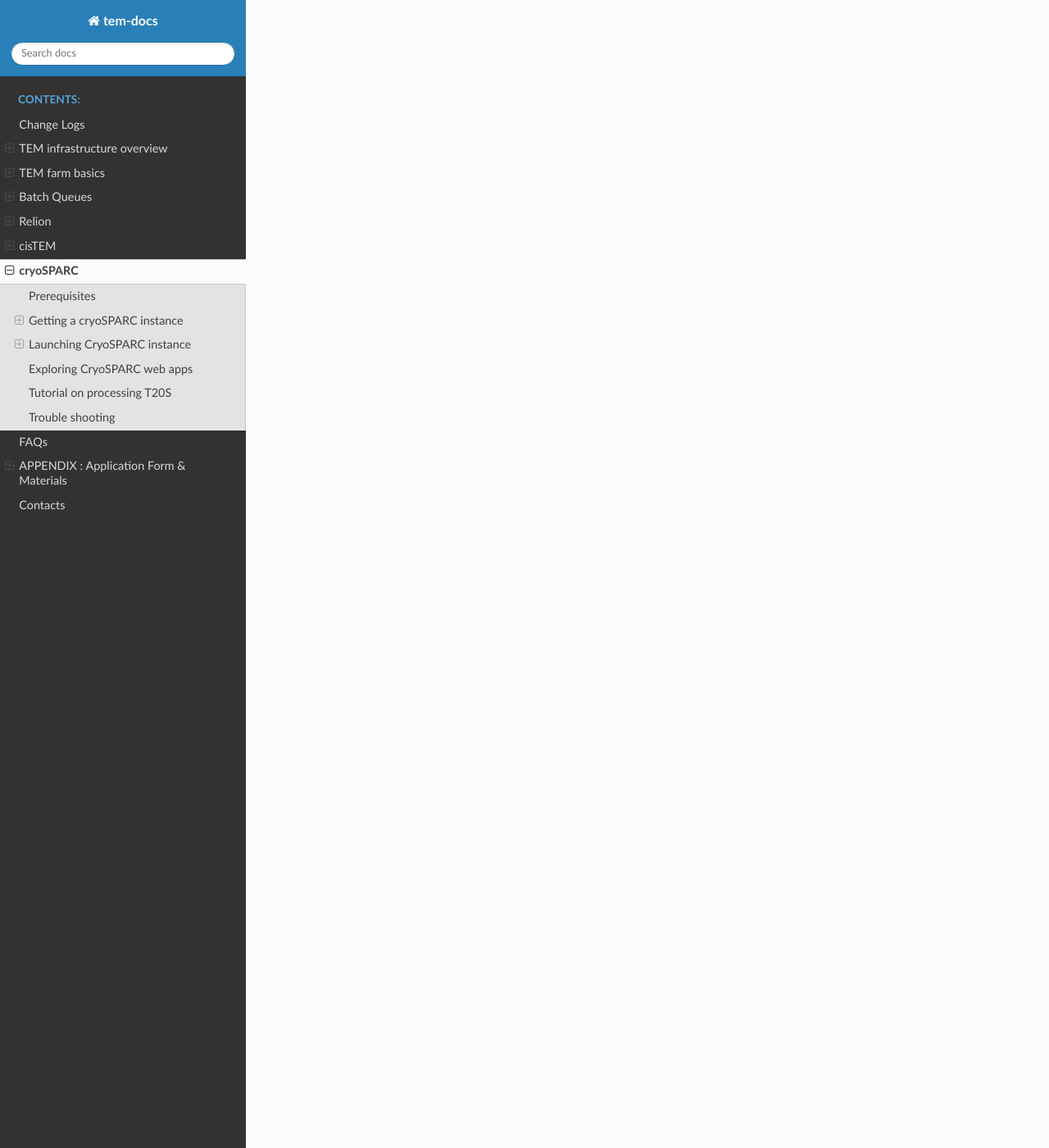
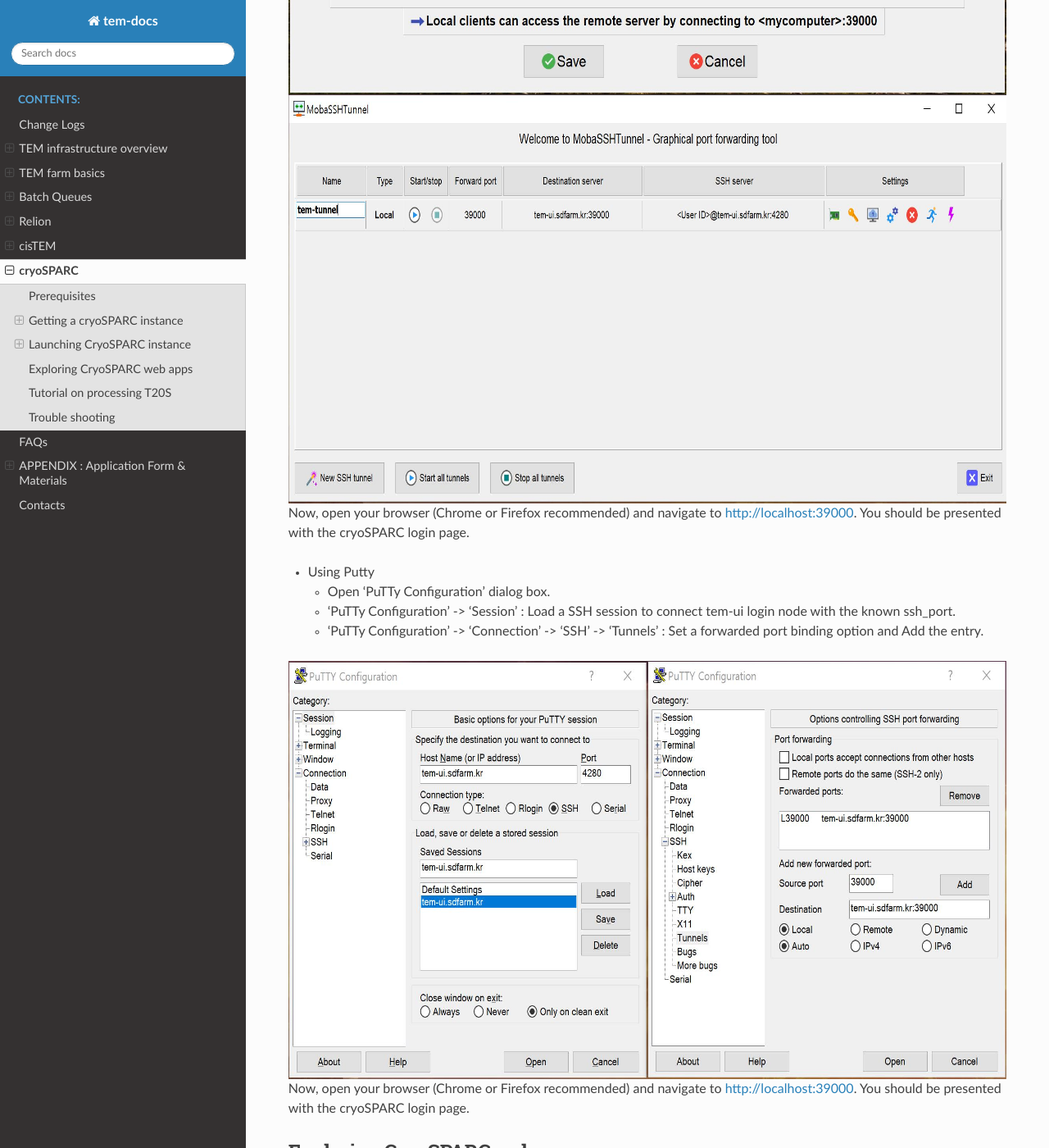
Before and after one commit to junglok/tem-docs, a Sphinx documentation site: the page built from docs/cryoSPARC.rst, in a window 1280 px wide and 1400 px high, scrolled down 4838 px. Shown: the whole window at 82% size. Built offline with Sphinx 7.4.7 and the Read the Docs theme 2.0.0, drawn with Linux system fonts in a browser that asks for light colours; some of the changed text lies outside the part shown.

Commit message:
cryosparc modified

```diff
--- a/docs/cryoSPARC.rst
+++ b/docs/cryoSPARC.rst
@@ -186,6 +186,35 @@
 For Windows users
 -----------------
 
+* Using MobaXterm
+
+  * Open 'MobaXterm' application.
+  * 'MobaXterm' -> 'Tools' -> 'MobaSSHTunnel (port forwarding)' : Open MobaSSHTunnel dialog box.
+  * 'New SSH tunnel' : Set a forwarded port binding option and save the setting.
+  * Give the name to the saved port forwarding settings, and start the tunnelled connection.
+
+.. image:: images/mobaxterm-tunnel1.JPG
+    :scale: 60 %
+    :align: center
+
+.. image:: images/mobaxterm-tunnel2.JPG
+    :scale: 60 %
+    :align: center
+
+Now, open your browser (Chrome or Firefox recommended) and navigate to http://localhost:39000. You should be presented with the cryoSPARC login page.
+
+
+* Using Putty
+
+  * Open 'PuTTy Configuration' dialog box.
+  * 'PuTTy Configuration' -> 'Session' : Load a SSH session to connect tem-ui login node with the known ssh_port.
+  * 'PuTTy Configuration' -> 'Connection' -> 'SSH' -> 'Tunnels' : Set a forwarded port binding option and Add the entry.
+
+.. image:: images/putty-tunnel.JPG
+    :scale: 60 %
+    :align: center
+
+Now, open your browser (Chrome or Firefox recommended) and navigate to http://localhost:39000. You should be presented with the cryoSPARC login page.
 
 Exploring CryoSPARC web apps
 ============================
```
Also changed, not shown: other parts of docs/cryoSPARC.rst (+2 -2 lines), docs/images/mobaxterm-tunnel1.JPG (added), docs/images/mobaxterm-tunnel2.JPG (added), docs/images/putty-tunnel.JPG (added).
